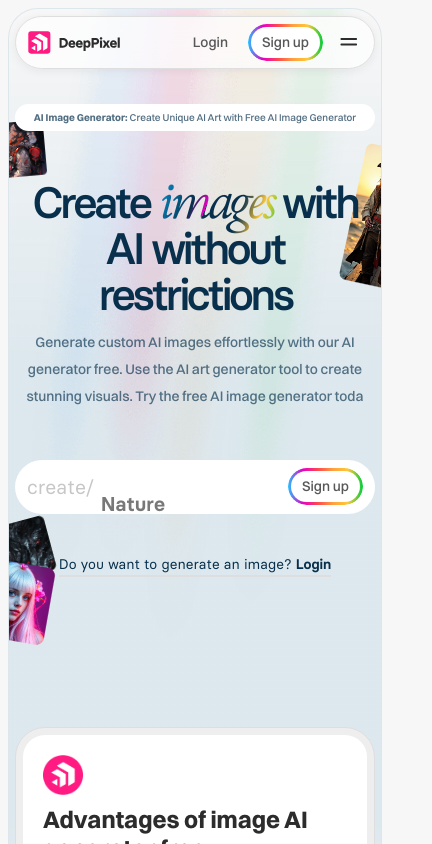
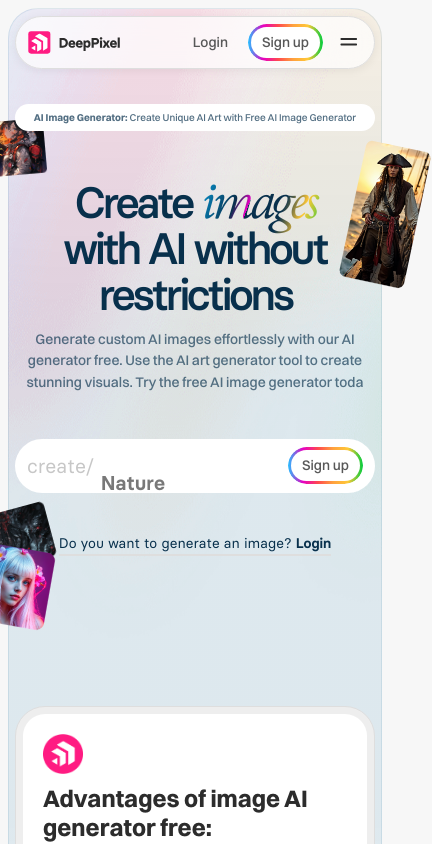
Before and after one commit to tsignore/deeppixel-frontend, a Next.js app: page / in a window 390 px wide. Shown: the top 844 px of the page, 432 px wide, since content can reach past the window. Built offline with nearby package versions, Linux system fonts and the light colour scheme.

Commit message:
fix pic overflow

```diff
--- a/src/app/styles/globals.css
+++ b/src/app/styles/globals.css
@@ -93,5 +93,8 @@ body {
 
   .main-container {
     margin-top: 8px;
+
+    background-size: 300% 1160px;
+    background-position: top;
   }
 }
--- a/src/widgets/HeroSection/ui/HeroSection.module.scss
+++ b/src/widgets/HeroSection/ui/HeroSection.module.scss
@@ -5,7 +5,6 @@
   justify-content: center;
   padding-top: 120px;
   padding-bottom: 180px;
-  overflow: hidden;
   width: 100%;
 }
 
@@ -279,12 +278,14 @@
 
   .text {
     font-size: var(--font-size-s);
+    line-height: 155%;
   }
 
   .signup {
     min-width: auto;
     width: 100%;
     padding: 2px 12px 2px 12px;
+    margin-top: 45px;
 
     span {
       font-size: 1.25rem;
@@ -312,3 +313,9 @@
     font-size: var(--font-size-s);
   }
 }
+
+@media (max-width: 450px) {
+  .title {
+    max-width: 350px;
+  }
+}
```
Also changed, not shown: src/widgets/HeroSection/ui/HeroSection.tsx (+0 -7 lines).
